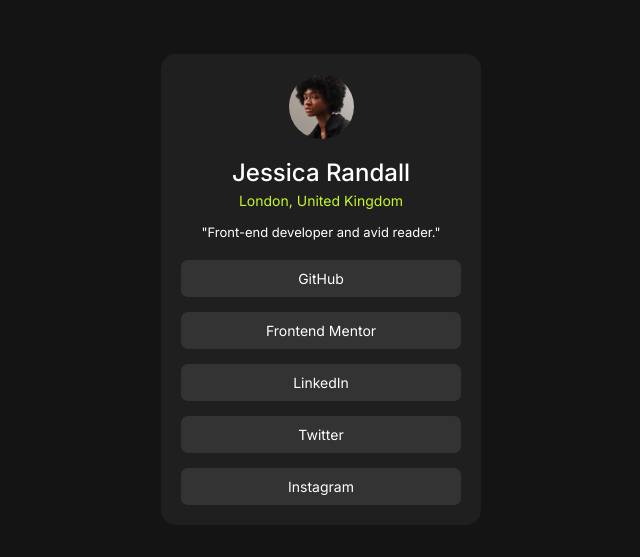
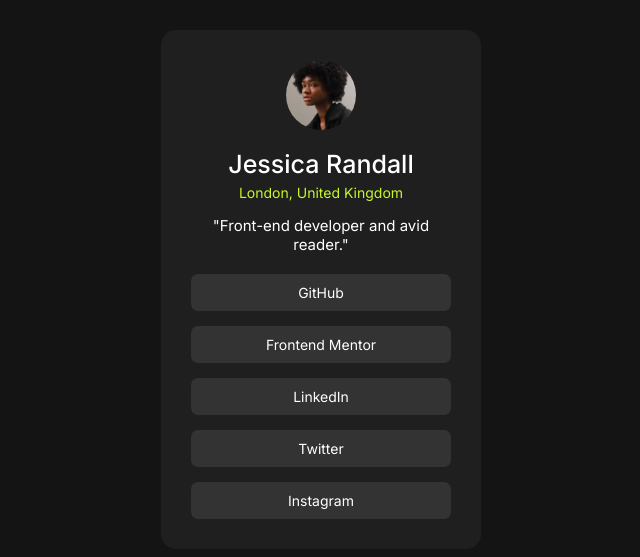
Before and after one commit to mohabelel/Front-mentor-challenge-03, a plain HTML site: page index.html in a window 1280 px wide. Shown: the part 111-668 px from the top of the page, without its empty margins (319-959 px from the left). Drawn offline with Linux system fonts and the light colour scheme.

Commit message:
Update styel.css

```diff
--- a/styel.css
+++ b/styel.css
@@ -13,7 +13,7 @@ body {
 .social-links-card {
   width: 320px;
   background-color:  hsl(0, 0%, 12%);
-  padding: 20px;
+  padding: 30px;
   border-radius: 15px;
   text-align: center;
   color: white;
@@ -25,11 +25,11 @@ body {
   }
 }
 .social-links-card img {
-  width: 65px;
+  width: 70px;
   border-radius: 50%;
 }
 .social-links-card .title {
-  font-size: 24px;
+  font-size: 25px;
   font-weight: 500;
   margin: 15px 0 0;
 }
@@ -41,7 +41,7 @@ body {
 }
 .social-links-card .job {
   margin: 0 0 20px;
-  font-size: 13px;
+  font-size: 15px;
 }
 .social-links-card .links {
   list-style: none;
```
